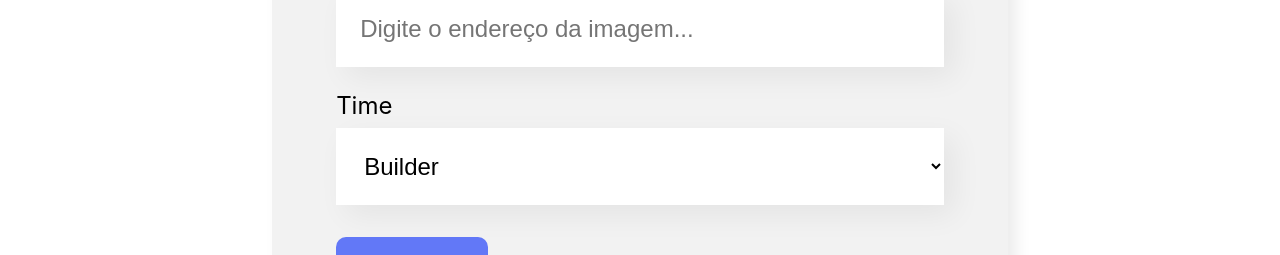
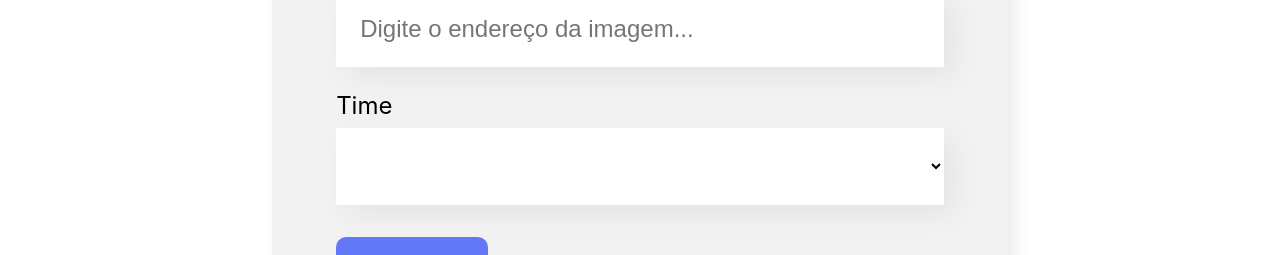
Before and after one commit to RuanFredericoPletsch/OrganoReact, a React (Create React App) app: page / in a window 1280 px wide. Shown: the part 1000-1255 px from the top of the page. Built offline with nearby package versions, Linux system fonts and the light colour scheme.

Commit message:
Atualizando e estilizando os cards

```diff
--- a/src/App.js
+++ b/src/App.js
@@ -37,7 +37,7 @@
   const [colaboradores, setColaboradores] = useState([])
 
   const aoNovoColaboradorCadastrado = (colaborador) => {
-    console.log(colaborador)
+    debugger
     setColaboradores([...colaboradores, colaborador])
   }
 
--- a/src/componentes/Colaborador/index.js
+++ b/src/componentes/Colaborador/index.js
@@ -1,9 +1,9 @@
 import './Colaborador.css'
 
-const Colaborador = ({ nome, imagem, cargo }) => {
+const Colaborador = ({ nome, imagem, cargo, corDeFundo }) => {
     return (
     <div className='colaborador'>
-        <div className='cabecalho'>
+        <div className='cabecalho' style={{backgroundColor: corDeFundo}}>
             <img src={imagem} alt={nome}/>
         </div>
         <div className='rodape'>
--- a/src/componentes/FormularioListaSuspensa/index.js
+++ b/src/componentes/FormularioListaSuspensa/index.js
@@ -4,7 +4,8 @@
     return(
         <div className='lista-suspensa'>
             <label>{props.label}</label>
-            <select onChange={evento => props.aoAlterado(evento.target.value)} required={props.required} value={props.value}>
+            <select onChange={evento => props.aoAlterado(evento.target.value)} required={props.required} value={props.valor}>
+                <option value=''></option>
                 {props.itens.map(item => <option key={item}>{item}</option>)}
             </select>
         </div>
--- a/src/componentes/Time/index.js
+++ b/src/componentes/Time/index.js
@@ -8,7 +8,7 @@
         (props.colaboradores.length > 0) ? <section className='time' style={{ backgroundColor: props.corSecundaria }}>
             <h3 style={{ borderColor: props.corPrimaria }}>{props.nome}</h3>
             <div className='colaboradores'>
-                {props.colaboradores.map(colaborador => <Colaborador nome={colaborador.nome} cargo={colaborador.cargo} imagem={colaborador.imagem}/>)}
+                {props.colaboradores.map(colaborador => <Colaborador corDeFundo={props.corPrimaria} key={colaborador.nome} nome={colaborador.nome} cargo={colaborador.cargo} imagem={colaborador.imagem}/>)}
             </div>
         </section>
         : ''
```
